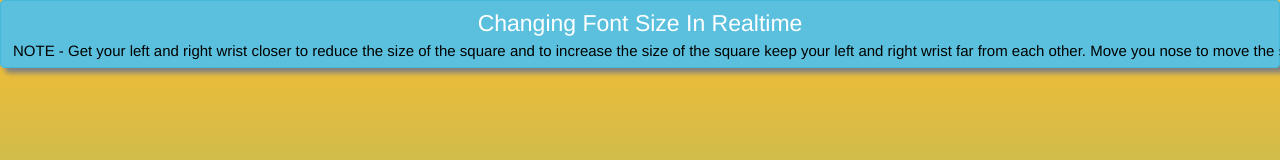
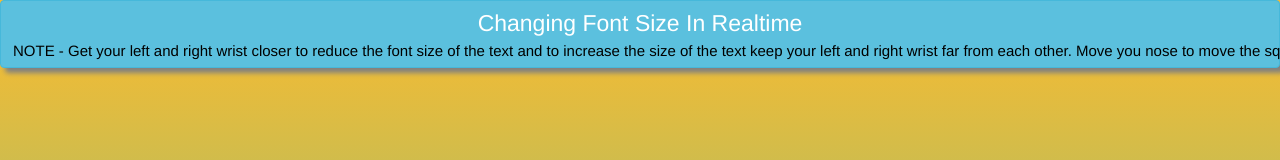
Before and after one commit to thewhitehathacke/font-manipulator, a plain HTML site: page index.html in a window 1280 px wide. Shown: the top 160 px of the page. Drawn offline with nearby package versions, Linux system fonts and the light colour scheme; a script that the page names is missing.

Commit message:
Update index.html

```diff
--- a/index.html
+++ b/index.html
@@ -17,8 +17,8 @@
   <h3 class="btn btn-info heading">Changing Font Size In Realtime
     <br>
     <span class="note">NOTE - Get your left and right wrist closer
-      to reduce the size of the square and to increase the size of
-      the square keep your left and right wrist far from each other.
+      to reduce the font size of the text and to increase the size of
+      the text keep your left and right wrist far from each other.
       Move you nose to move the square</span>
     <br>
 
```
